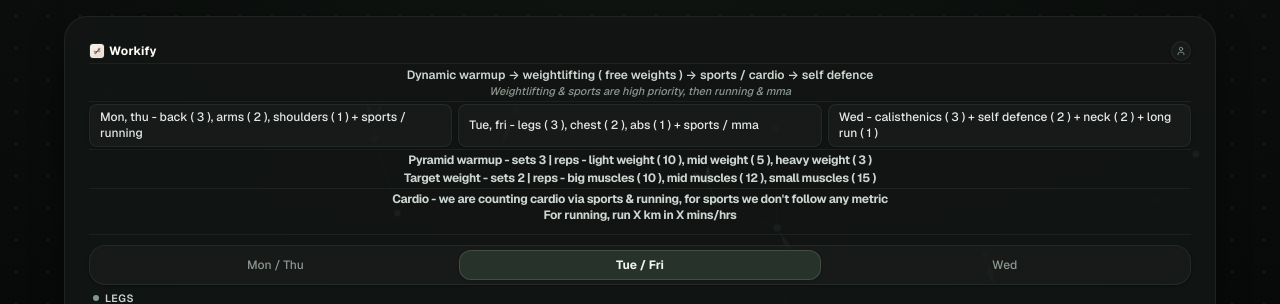
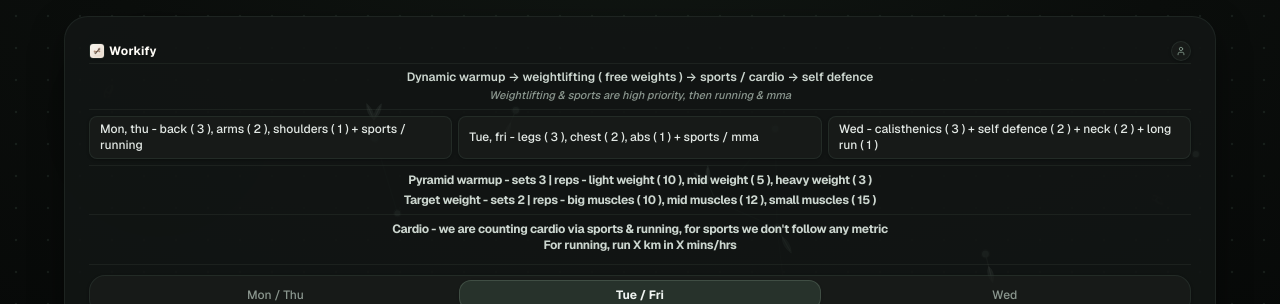
Before and after one commit to AbhinavXDayal/Workify, a React (Vite) app: page / in a window 1280 px wide. Shown: the top 304 px of the page. Built offline with nearby package versions, Linux system fonts and the light colour scheme; no server answers.

Commit message:
Center horizontal dividers and increase spacing in top header section

```diff
--- a/src/App.tsx
+++ b/src/App.tsx
@@ -78,7 +78,7 @@ export function App({ initialDay }: AppProps = {}) {
           />
 
           {/* Seamless Subtle Divider connecting routine overview to tracker */}
-          <div className="h-[1px] bg-[#4A5A4F]/20 my-1 sm:my-2.5 shrink-0" />
+          <div className="h-[1px] bg-[#4A5A4F]/20 my-1.5 sm:my-2.5 shrink-0" />
 
           {/* If it's Saturday or Sunday and not overridden in props, show Rest Day */}
           {initialDay === undefined && isWeekendRestDay() ? (
--- a/src/components/SplitHeader.tsx
+++ b/src/components/SplitHeader.tsx
@@ -62,22 +62,22 @@ export const SplitHeader: React.FC<SplitHeaderProps> = ({
       </div>
 
       {/* Routine Content: Permanently visible with elegant champagne typography */}
-      <div className="mt-0.5 sm:mt-1">
+      <div className="mt-1 sm:mt-1.5">
         {/* Warmup flow */}
-        <p className="text-[#CCD6CF] text-[10px] sm:text-xs mb-0.5 leading-tight text-center select-none font-semibold">
+        <p className="text-[#CCD6CF] text-[10px] sm:text-xs mb-1 leading-tight text-center select-none font-semibold">
           {SPLIT_HEADER_TEXT.overview}
         </p>
 
         {/* Priority note */}
-        <p className="text-[#8A968E] text-[9px] sm:text-[11px] mb-0.5 leading-tight text-center select-none font-medium italic">
+        <p className="text-[#8A968E] text-[9px] sm:text-[11px] leading-tight text-center select-none font-medium italic">
           {SPLIT_HEADER_TEXT.priority}
         </p>
 
         {/* Separator line after priority note */}
-        <hr className="border-[#4A5A4F]/20 my-0.5" />
+        <hr className="border-[#4A5A4F]/20 my-1.5" />
 
         {/* Days split - 3 columns on desktop, clean compact glass rows on mobile */}
-        <div className="space-y-0.5 md:space-y-0 md:grid md:grid-cols-3 md:gap-1.5 text-[#E2E8E4] text-[10px] sm:text-xs mb-0.5 font-medium">
+        <div className="space-y-1 md:space-y-0 md:grid md:grid-cols-3 md:gap-1.5 text-[#E2E8E4] text-[10px] sm:text-xs font-medium">
           {SPLIT_HEADER_TEXT.days.map((dayText, idx) => (
             <div
               key={idx}
@@ -89,10 +89,10 @@ export const SplitHeader: React.FC<SplitHeaderProps> = ({
         </div>
 
         {/* Thin separator line */}
-        <hr className="border-[#4A5A4F]/20 my-0.5" />
+        <hr className="border-[#4A5A4F]/20 my-1.5" />
 
         {/* Warmup guidelines */}
-        <p className="text-[#CCD6CF] text-[10px] sm:text-xs font-bold tracking-tight mb-0.5 text-center">
+        <p className="text-[#CCD6CF] text-[10px] sm:text-xs font-bold tracking-tight mb-1 text-center">
           {SPLIT_HEADER_TEXT.pyramidWarmup}
         </p>
 
@@ -102,7 +102,7 @@ export const SplitHeader: React.FC<SplitHeaderProps> = ({
         </p>
 
         {/* Separator before Cardio guidelines */}
-        <hr className="border-[#4A5A4F]/20 my-0.5" />
+        <hr className="border-[#4A5A4F]/20 my-1.5" />
 
         {/* Cardio guidelines */}
         <div className="text-[#CCD6CF] text-[9.5px] sm:text-xs font-bold tracking-tight text-center leading-snug">
```
